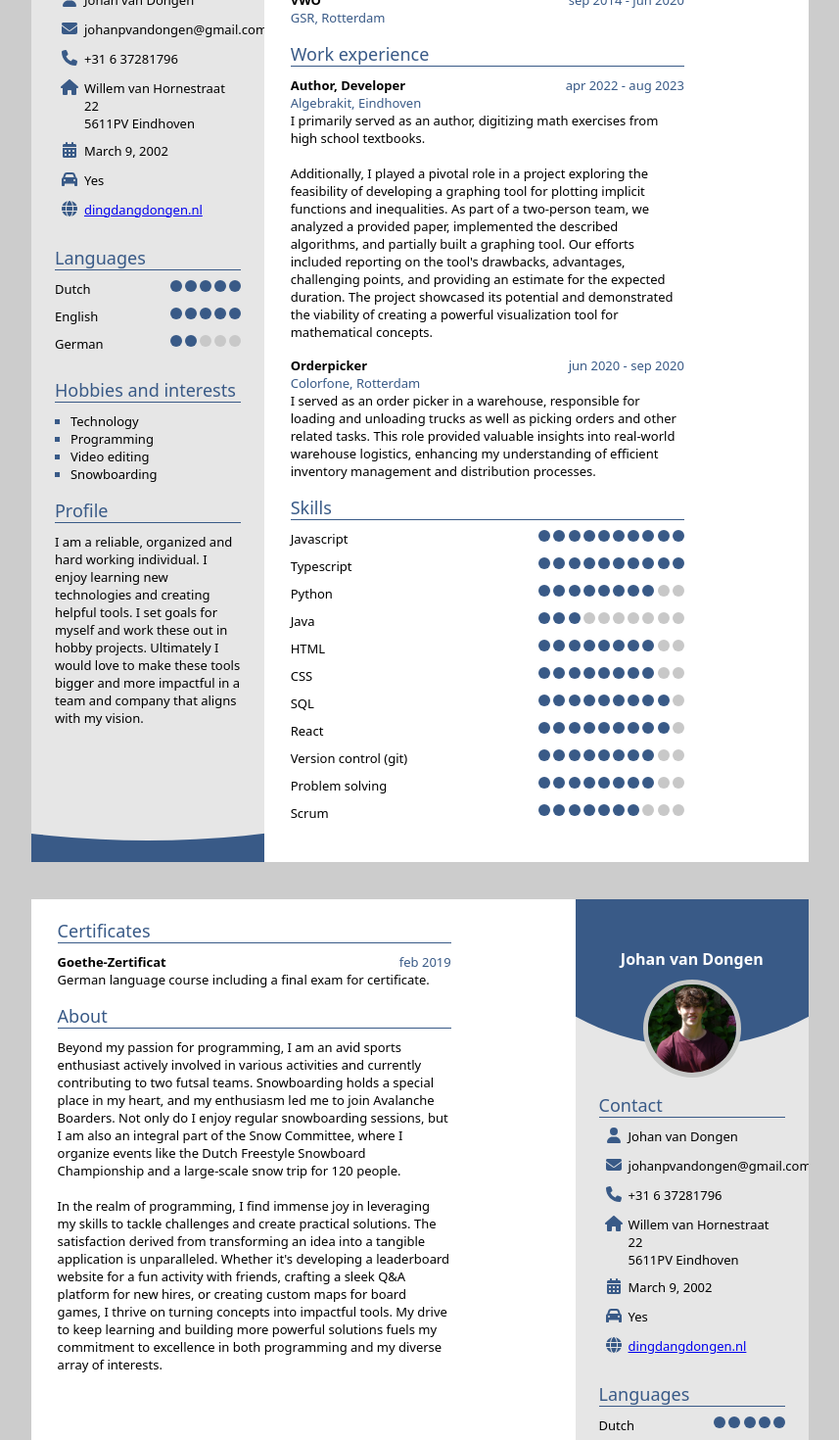
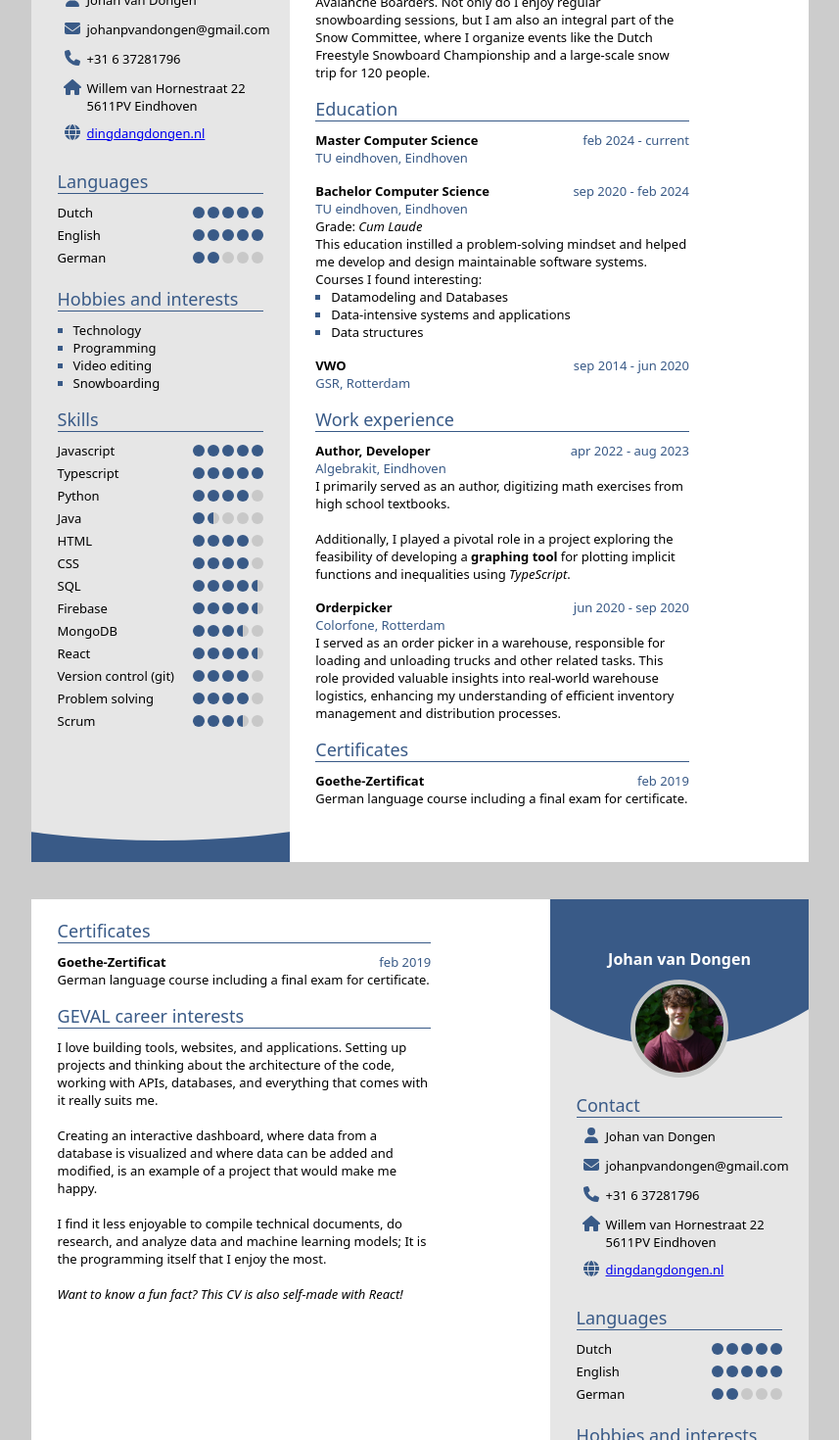
Before and after one commit to johanvandongen/resume, a React (Create React App) app: page / in a window 1280 px wide. Shown: the part 280-1750 px from the top of the page at 98% size, without its empty margins (211-1068 px from the left). Built offline with nearby package versions, Linux system fonts and the light colour scheme.

Commit message:
move skills to sidecard

```diff
--- a/src/App.tsx
+++ b/src/App.tsx
@@ -6,6 +6,7 @@ import { RatingItem } from './RatingItem';
 import { SubSectionHeader } from './SubSectionHeader';
 import { Section } from './Section';
 import { SideCard } from './SideCard';
+import { SimpleList } from './SimpleList';
 
 function App() {
   return (
@@ -14,13 +15,39 @@ function App() {
             <div className="container">
                 <SideCard/>
                 <div className="rightPanel">
+                <Section title={'About'} children={[
+                        <div>
+                            <p>I am a reliable, organized and hard working individual. I enjoy learning new technologies and creating helpful tools. I set goals for myself and work these out in hobby projects. Ultimately I would love to make these tools bigger and more impactful in a team and company that aligns with my vision.</p>
+                            <br></br>
+                            <p>
+                                Beyond my passion for programming, I am an avid sports enthusiast
+                                actively involved in various activities and currently contributing to two
+                                futsal teams. Snowboarding holds a special place in my heart, and my
+                                enthusiasm led me to join Avalanche Boarders. Not only do I enjoy
+                                regular snowboarding sessions, but I am also an integral part of the
+                                Snow Committee, where I organize events like the Dutch Freestyle
+                                Snowboard Championship and a large-scale snow trip for 120 people.
+                            </p>
+                        </div>
+                    ]}/>
                     <Section title={'Education'} children={[
                         <div>
-                            <SubSectionHeader title={'Bachelor Computer Science'} subtitle={'TU eindhoven, Eindhoven'} date={'sep 2020 - heden'}/>
-                            <p>
+                            <SubSectionHeader title={'Master Computer Science'} subtitle={'TU eindhoven, Eindhoven'} date={'feb 2024 - current'}/>
+                        </div>,
+                        <div>
+                            <SubSectionHeader title={'Bachelor Computer Science'} subtitle={'TU eindhoven, Eindhoven'} date={'sep 2020 - feb 2024'}/>
+                            <p>Grade: <i>Cum Laude</i></p>
+                            {/* <p>
                                 My bachelor computer science equipped me with a comprehensive skill set to develop and design maintainable software systems
                                 I gained proficiency in program architecture, unit testing, and optimizing algorithms for efficiency and correctness.
                                 This education instilled a problem-solving mindset, honed through collaborative projects, ensuring effective communication and teamwork.
+                            </p> */}
+                            <p>
+                            {/* <br></br> */}
+                            This education instilled a problem-solving mindset and helped me develop and design maintainable software systems.
+                            <br></br>
+                            Courses I found interesting:
+                            <SimpleList items={['Datamodeling and Databases', 'Data-intensive systems and applications', 'Data structures']}/>
                             </p>
                         </div>,
                         <div>
@@ -35,34 +62,29 @@ function App() {
                                 I primarily served as an author, digitizing math exercises from high school textbooks.
                             </p>
                             <br></br>
-                            <p>
+                            {/* <p>
                                 Additionally, I played a pivotal role in a project exploring the feasibility of developing a graphing tool for plotting implicit functions and inequalities.
                                 As part of a two-person team, we analyzed a provided paper, implemented the described algorithms, and partially built a graphing tool. Our efforts included reporting on the tool's drawbacks, advantages, challenging points, and providing an estimate for the expected duration.
                                 The project showcased its potential and demonstrated the viability of creating a powerful visualization tool for mathematical concepts.
+                            </p> */}
+                            <p>
+                                Additionally, I played a pivotal role in a project exploring the feasibility of developing a <b>graphing tool</b> for plotting implicit functions and inequalities using <i>TypeScript</i>.
                             </p>
                         </div>,
                         <div>
                             <SubSectionHeader title={'Orderpicker'} subtitle={'Colorfone, Rotterdam'} date={'jun 2020 - sep 2020'}/>
                             <p>
-                                I served as an order picker in a warehouse, responsible for loading and unloading trucks as well as picking orders and other related tasks.
+                                I served as an order picker in a warehouse, responsible for loading and unloading trucks and other related tasks.
                                 This role provided valuable insights into real-world warehouse logistics, enhancing my understanding of efficient inventory management and distribution processes.
                             </p>
                         </div>
                     ]}/>
-                    <Section title={'Skills'} children={[
-                        <ul>
-                            <RatingItem label={'Javascript'} rating={10} maxRating={10}/>
-                            <RatingItem label={'Typescript'} rating={10} maxRating={10}/>
-                            <RatingItem label={'Python'} rating={8} maxRating={10}/>
-                            <RatingItem label={'Java'} rating={3} maxRating={10}/>
-                            <RatingItem label={'HTML'} rating={8} maxRating={10}/>
-                            <RatingItem label={'CSS'} rating={8} maxRating={10}/>
-                            <RatingItem label={'SQL'} rating={9} maxRating={10}/>
-                            <RatingItem label={'React'} rating={9} maxRating={10}/>
-                            <RatingItem label={'Version control (git)'} rating={8} maxRating={10}/>
-                            <RatingItem label={'Problem solving'} rating={8} maxRating={10}/>
-                            <RatingItem label={'Scrum'} rating={7} maxRating={10}/>
-                        </ul>
+
+                    <Section title={'Certificates'} children={[
+                        <div>
+                            <SubSectionHeader title={'Goethe-Zertificat'} subtitle={''} date={'feb 2019'}/>
+                            <p>German language course including a final exam for certificate.</p>
+                        </div>
                     ]}/>
                 </div>
             </div>
@@ -76,28 +98,17 @@ function App() {
                             <p>German language course including a final exam for certificate.</p>
                         </div>
                     ]}/>
-                    <Section title={'About'} children={[
+
+                    <Section title={'GEVAL career interests'} children={[
                         <div>
                             <p>
-                                Beyond my passion for programming, I am an avid sports enthusiast
-                                actively involved in various activities and currently contributing to two
-                                futsal teams. Snowboarding holds a special place in my heart, and my
-                                enthusiasm led me to join Avalanche Boarders. Not only do I enjoy
-                                regular snowboarding sessions, but I am also an integral part of the
-                                Snow Committee, where I organize events like the Dutch Freestyle
-                                Snowboard Championship and a large-scale snow trip for 120 people.
-                            </p>
-                            <br></br>
-                            <p>
-                                In the realm of programming, I find immense joy in leveraging my
-                                skills to tackle challenges and create practical solutions. The
-                                satisfaction derived from transforming an idea into a tangible
-                                application is unparalleled. Whether it's developing a leaderboard
-                                website for a fun activity with friends, crafting a sleek Q&A platform
-                                for new hires, or creating custom maps for board games, I thrive on
-                                turning concepts into impactful tools. My drive to keep learning and
-                                building more powerful solutions fuels my commitment to excellence
-                                in both programming and my diverse array of interests.
+                            I love building tools, websites, and applications. Setting up projects and thinking about the architecture of the code, working with APIs, databases, and everything that comes with it really suits me.
+                            <br></br><br></br>
+                            Creating an interactive dashboard, where data from a database is visualized and where data can be added and modified, is an example of a project that would make me happy.
+                            <br></br><br></br>
+                            I find it less enjoyable to compile technical documents, do research, and analyze data and machine learning models; It is the programming itself that I enjoy the most.
+                            <br></br><br></br>
+                            <i>Want to know a fun fact? This CV is also self-made with React!</i>
                             </p>
                         </div>
                     ]}/>
--- a/src/Contact.tsx
+++ b/src/Contact.tsx
@@ -35,14 +35,14 @@ export function Contact (props: IContactProps) {
                     <p>5611PV Eindhoven</p>
                 </div>
             </SInfoListItem>
-            <SInfoListItem>
+            {/* <SInfoListItem>
                 <SInfoSVG><CalendarIcon/></SInfoSVG>
                 <p>March 9, 2002</p>
-            </SInfoListItem>
-            <SInfoListItem>
+            </SInfoListItem> */}
+            {/* <SInfoListItem>
                 <SInfoSVG><CarIcon/></SInfoSVG>
-                <p>Yes</p>
-            </SInfoListItem>
+                <p>Drivers Licence</p>
+            </SInfoListItem> */}
             <SInfoListItem>
                 <SInfoSVG><GlobeIcon/></SInfoSVG>
                 <a href="https://dingdangdongen.nl">dingdangdongen.nl</a>
--- a/src/Rating.tsx
+++ b/src/Rating.tsx
@@ -23,8 +23,15 @@ interface IRatingProps {
 export function Rating ({rating, maxRating}: IRatingProps) {
   return (
     <SRating>
-        {[...Array(rating)].map((e, i) => <SRatingSVGChecked width="12" height="12"><circle cx="6" cy="6" r="6"/></SRatingSVGChecked>)}
-        {[...Array(maxRating-rating)].map((e, i) => <SRatingSVG width="12" height="12"><circle cx="6" cy="6" r="6"/></SRatingSVG>)}
+        {[...Array(Math.floor(rating))].map((e, i) => <SRatingSVGChecked width="12" height="12"><circle cx="6" cy="6" r="6"/></SRatingSVGChecked>)}
+        {rating - Math.floor(rating) > 0.4 &&
+            <svg width="12" height="12">
+                <path d="M6,0 A6,6 0 0,0 6,12" fill="#395a87" />
+                <path d="M6,0 A6,6 0 0,1 6,12" fill="#c8c8c8" />
+            </svg>
+        }
+        {[...Array(maxRating-Math.ceil(rating))].map((e, i) => <SRatingSVG width="12" height="12"><circle cx="6" cy="6" r="6"/></SRatingSVG>)}
+
     </SRating>
   );
 }
--- a/src/RatingItem.tsx
+++ b/src/RatingItem.tsx
@@ -10,7 +10,7 @@ interface IRatingProps {
 
 export function RatingItem ({label, rating, maxRating}: IRatingProps) {
   return (
-    <SRatingItemContainer>{label} <Rating rating={rating} maxRating={maxRating}/></SRatingItemContainer>
+    <SRatingItemContainer><p>{label}</p> <Rating rating={rating} maxRating={maxRating}/></SRatingItemContainer>
   );
 }
 
@@ -18,5 +18,7 @@ const SRatingItemContainer = styled.li`
     display: flex;
     flex-direction: row;
     justify-content: space-between;
-    margin-bottom: 10px;
+    align-items: center;
+    margin-bottom: 5px;
+    /* border: 1px solid green; */
 `
--- a/src/SideCard.tsx
+++ b/src/SideCard.tsx
@@ -27,14 +27,31 @@ export function SideCard (props: ISideCardProps) {
                 <Section title={'Hobbies and interests'} children={[
                     <SimpleList items={['Technology', 'Programming', 'Video editing', 'Snowboarding']}/>
                 ]}/>
-                <Section title={'Profile'} children={[<p>I am a reliable, organized and hard working individual. I enjoy learning new technologies and creating helpful tools. I set goals for myself and work these out in hobby projects. Ultimately I would love to make these tools bigger and more impactful in a team and company that aligns with my vision.</p>]}/>
+                {/* <Section title={'Profile'} children={[<p>I am a reliable, organized and hard working individual. I enjoy learning new technologies and creating helpful tools. I set goals for myself and work these out in hobby projects. Ultimately I would love to make these tools bigger and more impactful in a team and company that aligns with my vision.</p>]}/> */}
+                <Section title={'Skills'} children={[
+                        <ul>
+                            <RatingItem label={'Javascript'} rating={5} maxRating={5}/>
+                            <RatingItem label={'Typescript'} rating={5} maxRating={5}/>
+                            <RatingItem label={'Python'} rating={4} maxRating={5}/>
+                            <RatingItem label={'Java'} rating={1.5} maxRating={5}/>
+                            <RatingItem label={'HTML'} rating={4} maxRating={5}/>
+                            <RatingItem label={'CSS'} rating={4} maxRating={5}/>
+                            <RatingItem label={'SQL'} rating={4.5} maxRating={5}/>
+                            <RatingItem label={'Firebase'} rating={4.5} maxRating={5}/>
+                            <RatingItem label={'MongoDB'} rating={3.5} maxRating={5}/>
+                            <RatingItem label={'React'} rating={4.5} maxRating={5}/>
+                            <RatingItem label={'Version control (git)'} rating={4} maxRating={5}/>
+                            <RatingItem label={'Problem solving'} rating={4} maxRating={5}/>
+                            <RatingItem label={'Scrum'} rating={3.5} maxRating={5}/>
+                        </ul>
+                    ]}/>
             </SCardContentContainer>
         </SCardPanel>
     );
 }
 
 const SCardPanel = styled.div`
-    width: 30%;
+    width: 35%;
     min-height: 100%;
     position: relative;
     background-color: #395a87;
```
